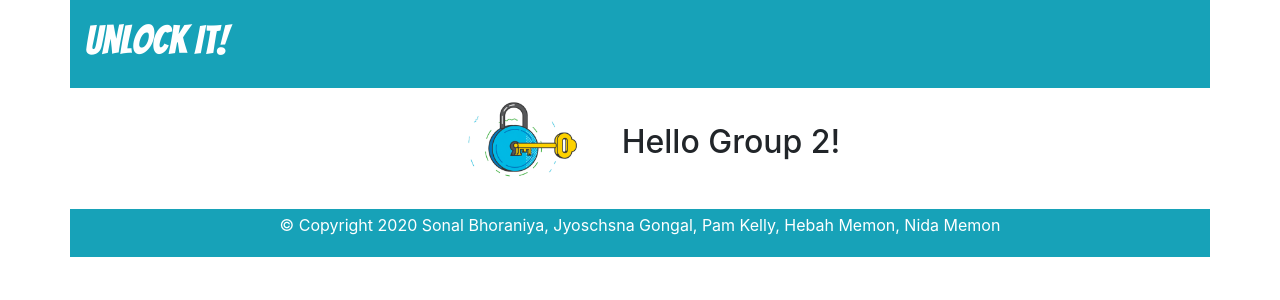
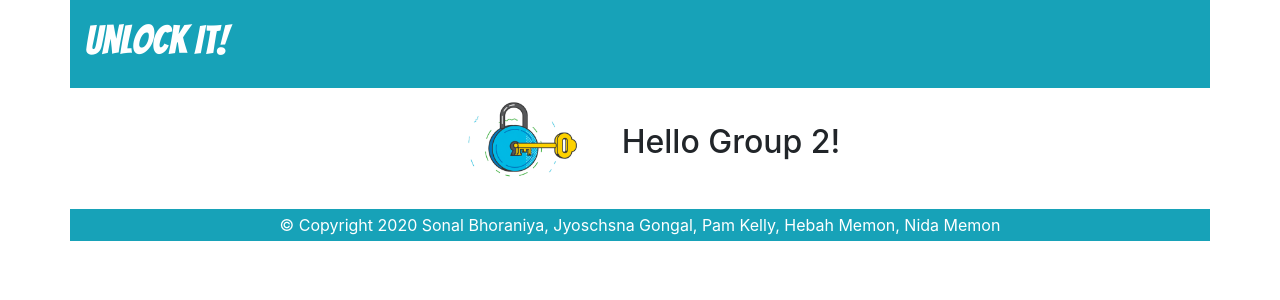
Before and after one commit to PLKGIT/thehunt, a React (Create React App) app in the folder client/: page / in a window 1280 px wide. Shown: the top 300 px of the page. Built offline with nearby package versions, Linux system fonts and the light colour scheme.

Commit message:
Adjusted footer.

```diff
--- a/client/src/App.js
+++ b/client/src/App.js
@@ -4,6 +4,8 @@ import Jumbotron from 'react-bootstrap/Jumbotron';
 import Container from 'react-bootstrap/Container';
 import Button from 'react-bootstrap/Button';
 import Alert from 'react-bootstrap/Alert';
+import Form from 'react-bootstrap/Card';
+import Card from 'react-bootstrap/Card';
 import { BrowserRouter as Router, Route, Switch } from "react-router-dom";
 import Navbar from "./components/Navbar";
 import Wrapper from "./components/Wrapper";
--- a/client/src/components/Footer/index.js
+++ b/client/src/components/Footer/index.js
@@ -3,8 +3,8 @@ import "./style.css";
 
 function Footer() {
     return (
-        <div className="bg-info container py-1">
-            <p className="text-center text-white">&copy; Copyright 2020 Sonal Bhoraniya, Jyoschsna Gongal, Pam Kelly, Hebah Memon, Nida Memon</p>
+        <div className="bg-info container">
+            <p className="text-center text-white py-1">&copy; Copyright 2020 Sonal Bhoraniya, Jyoschsna Gongal, Pam Kelly, Hebah Memon, Nida Memon</p>
         </div>
     )
 }
--- a/client/src/components/Footer/style.css
+++ b/client/src/components/Footer/style.css
@@ -1,4 +1,3 @@
-
 ul {
   list-style-type: none;
   margin: 0;
```
